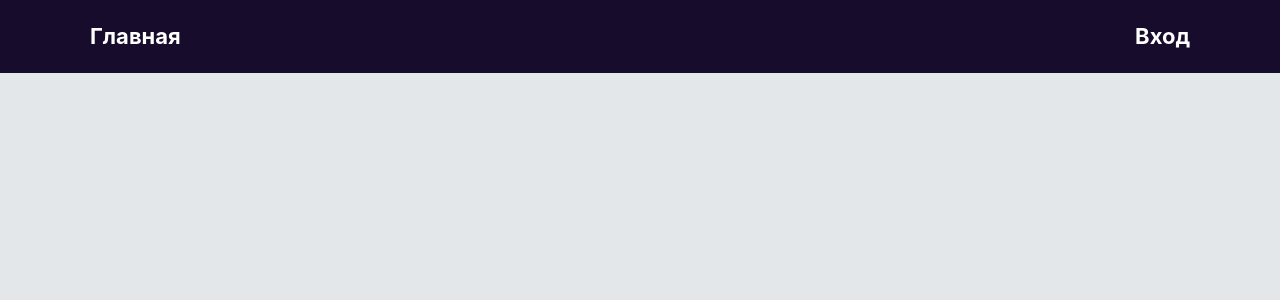
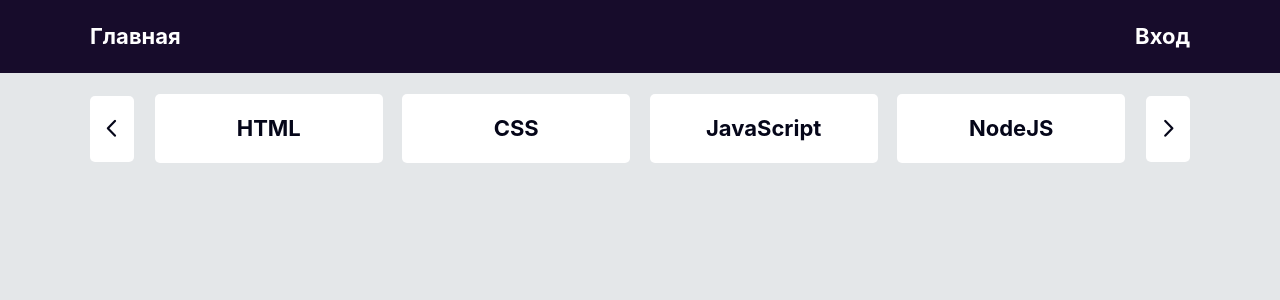
Before and after one commit to Erlinvig/WebHandbook, a Nuxt app: page / in a window 1280 px wide. Shown: the top 300 px of the page. Built offline with nearby package versions, Linux system fonts and the light colour scheme.

Commit message:
feat(ui): technologies

```diff
--- a/components/main/technologies.vue
+++ b/components/main/technologies.vue
@@ -0,0 +1,92 @@
+<template lang="pug">
+  .wrapper
+    .container
+      ul.technologies
+        li.technologies__left(@click="previous")
+          i(class="el-icon-arrow-left")
+        li.technologies__main
+          ul.technologies__list
+            li.technologies__item(
+              v-for="(technology, index) in technologies"
+              :key="index"
+            ) {{technology.title}}
+        li.technologies__right(@click="next")
+          i(class="el-icon-arrow-right")
+</template>
+
+<script>
+  export default {
+    data() {
+      return {
+        technologies: [
+          {title: 'HTML'},
+          {title: 'CSS'},
+          {title: 'JavaScript'},
+          {title: 'NodeJS'},
+          {title: 'TypeScript'}
+        ]
+      }
+    },
+    methods: {
+      next() {
+
+      },
+      previous() {
+
+      }
+    }
+  }
+</script>
+
+<style lang="scss" scoped>
+.technologies {
+  display: flex;
+  justify-content: space-between;
+  margin-top: 1.5em;
+  margin-bottom: 1.5em;
+
+  &__main {
+    overflow-x: hidden;
+    width: 100%;
+  }
+
+  &__list {
+    display: flex;
+    transform: translateX(0%);
+  }
+
+  &__item, &__left, &__right {
+    cursor: pointer;
+    padding: 1em 0;
+    background-color: #fff;
+    color: #050619;
+    font-size: 22px;
+    font-weight: 700;
+    border-radius: 5px;
+    margin: 0 1%;
+  }
+
+  &__item {
+    min-width: 23%;
+    display: flex;
+    justify-content: center;
+  }
+
+  &__left, &__right {
+    display: flex;
+    justify-content: center;
+    align-self: center;
+    min-width: 2em;
+    .el-icon-arrow-left, .el-icon-arrow-right {
+      font-size: 100%;
+      font-weight: 700;
+    }
+  }
+  &__left {
+    margin-left: 0;
+  }
+  &__right {
+    margin-right: 0;
+  }
+}
+</style>
--- a/nuxt.config.js
+++ b/nuxt.config.js
@@ -26,7 +26,8 @@ module.exports = {
     'normalize.css/normalize.css',
     '@/theme/reset.css',
     '@/theme/main.scss',
-    '@/theme/adaptive.scss'
+    '@/theme/adaptive.scss',
+    'element-ui/lib/theme-chalk/index.css',
   ],
   /*
   ** Plugins to load before mounting the App
@@ -58,6 +59,7 @@ module.exports = {
     /*
     ** You can extend webpack config here
     */
+    transpile: [/^element-ui/],
     extend (config, ctx) {
     }
   }
--- a/package.json
+++ b/package.json
@@ -13,6 +13,7 @@
   "dependencies": {
     "@nuxtjs/axios": "^5.3.6",
     "cross-env": "^5.2.0",
+    "element-ui": "^2.11.1",
     "express": "^4.16.4",
     "normalize.css": "^8.0.1",
     "nuxt": "^2.0.0"
--- a/pages/index.vue
+++ b/pages/index.vue
@@ -1,14 +1,17 @@
 <template lang="pug">
   .page
+    technologies
 
 </template>
 
 <script>
 import navigation from '~/components/navigation.vue'
+import technologies from '~/components/main/technologies.vue'
 
 export default {
   components: {
-    navigation
+    navigation,
+    technologies
   }
 }
 </script>
--- a/theme/reset.css
+++ b/theme/reset.css
@@ -22,7 +22,6 @@ time, mark, audio, video {
   margin: 0;
   padding: 0;
   font-size: 14px;
-  font-weight: normal;
 }
 
 ol, ul {
```
Also changed, not shown: 1 other file (tests, documents, lock files or other folders).
